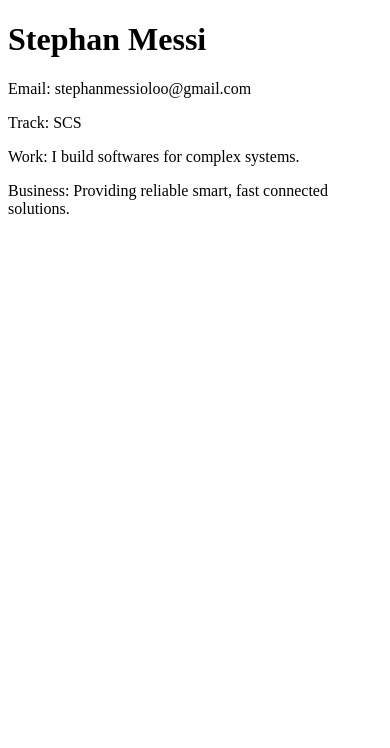
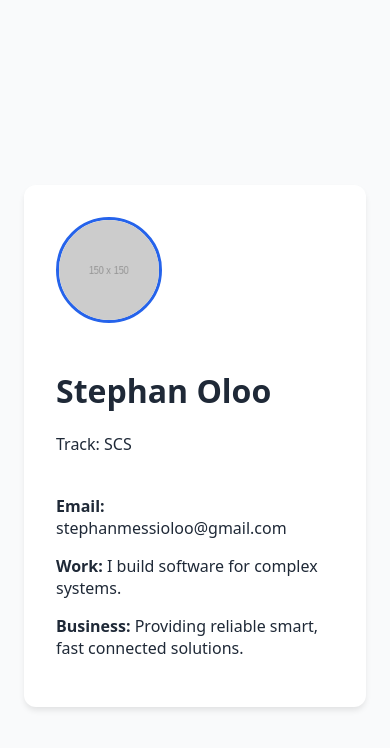
Before and after one commit to oloh-arch/bio-page, a plain HTML site: page index.html in a window 390 px wide. Drawn offline with Linux system fonts and the light colour scheme.

Commit message:
Restore responsive HTML5 bio layout, CSS root variables, and profile image

```diff
--- a/index.html
+++ b/index.html
@@ -1,13 +1,25 @@
 <!DOCTYPE html>
-<html>
+<html lang="en">
 <head>
-    <title> Stephan Messi </title>
+    <meta charset="UTF-8">
+    <meta name="viewport" content="width=device-width, initial-scale=1">
+    <title>Stephan Oloo - Bio</title>
+    <link rel="stylesheet" href="style.css">
 </head>
 <body>
-    <h1>Stephan Messi</h1>
-    <p>Email: stephanmessioloo@gmail.com</p>
-    <p>Track: SCS</p>
-    <p>Work: I build softwares for complex systems.</p>
-    <p>Business: Providing reliable smart, fast connected solutions.</p>
+    <main class="card">
+        <div class="profile-header">
+            <img src="images/profile.jpg" alt="Profile photo of Stephan Oloo" class="avatar">
+            <div>
+                <h1>Stephan Oloo</h1>
+                <p class="track">Track: SCS</p>
+            </div>
+        </div>
+        <div class="details">
+            <p><strong>Email:</strong> stephanmessioloo@gmail.com</p>
+            <p><strong>Work:</strong> I build software for complex systems.</p>
+            <p><strong>Business:</strong> Providing reliable smart, fast connected solutions.</p>
+        </div>
+    </main>
 </body>
 </html>
```
